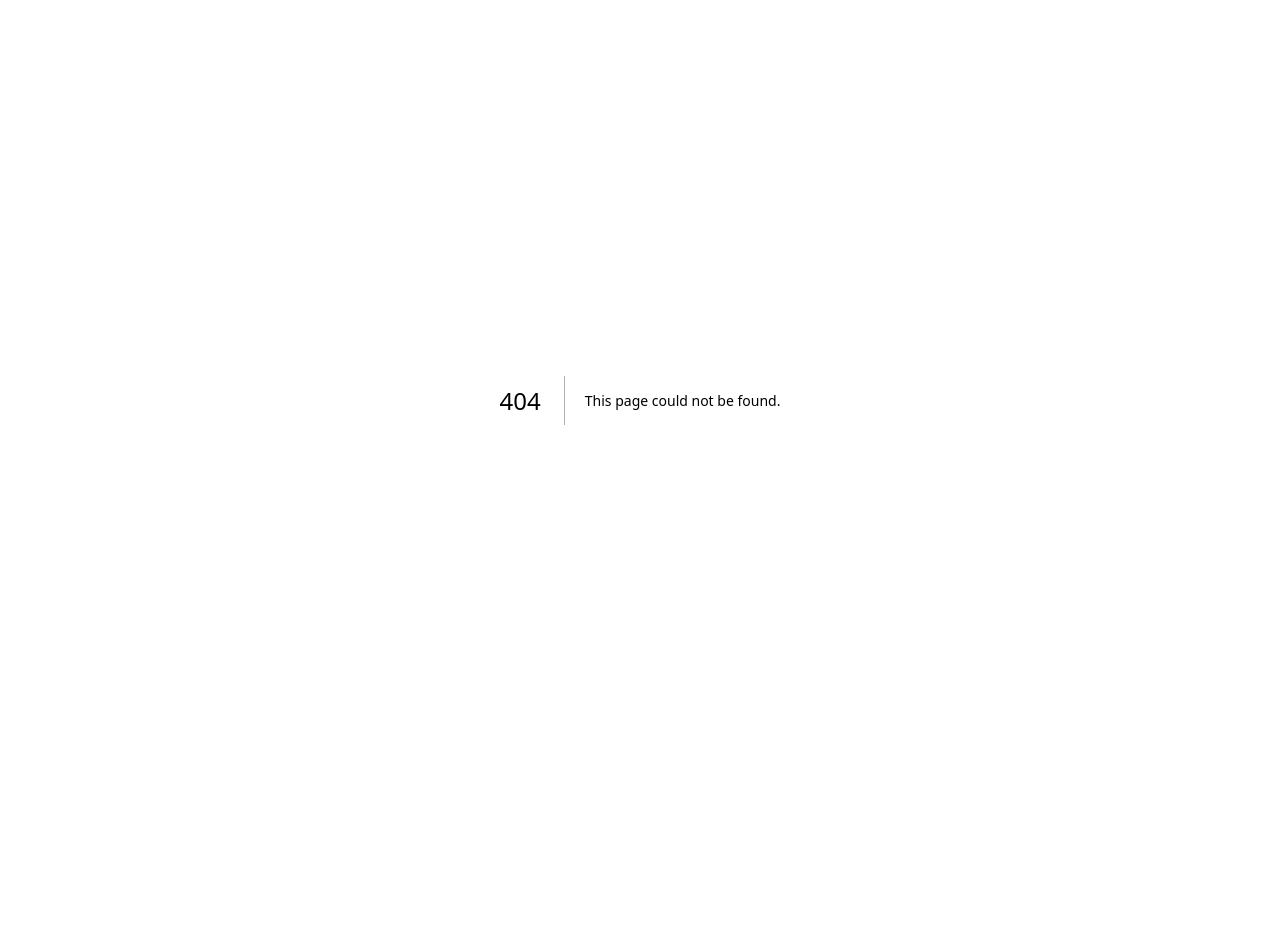
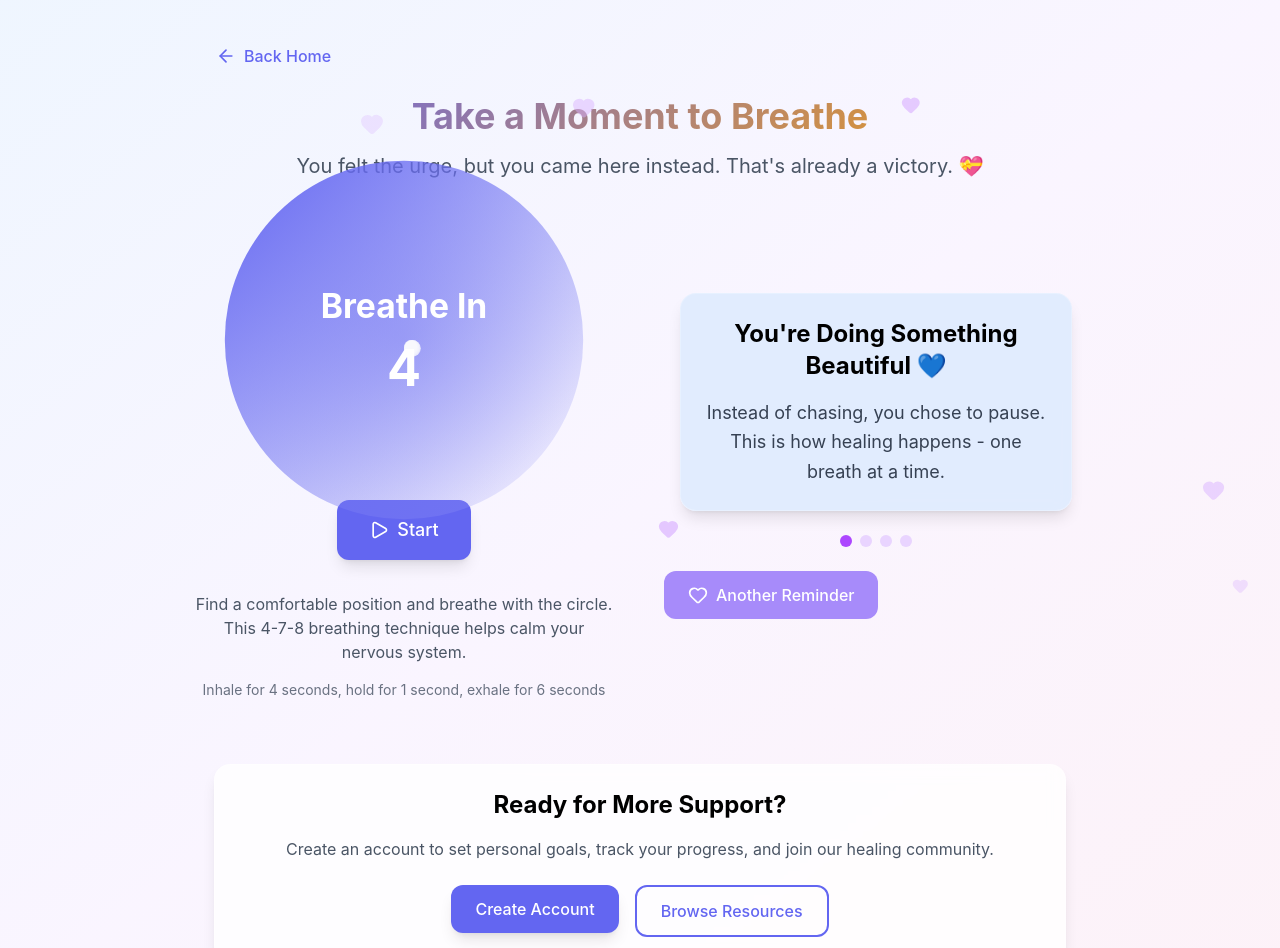
Before and after one commit to Josekariz/nochase, a Next.js app: page /breathe in a window 1280 px wide. Before the commit this address had no page. Shown: the top 948 px of the page. Before the commit the page ends 800 px from the top, so only its background shows below. Built offline with nearby package versions, Linux system fonts and the light colour scheme.

Commit message:
add BreathePage component with breathing exercises and supportive messages

```diff
--- /dev/null
+++ b/app/breathe/page.tsx
@@ -0,0 +1,171 @@
+'use client'
+
+import { useState } from 'react'
+import { motion } from 'framer-motion'
+import { ArrowLeft, Heart } from 'lucide-react'
+import Link from 'next/link'
+import BreathingCircle from '../../components/BreathingCircle'
+import Card from '../../components/ui/Card'
+import Button from '../../components/ui/Button'
+
+const supportiveMessages = [
+  {
+    title: "You're Doing Something Beautiful 💙",
+    message: "Instead of chasing, you chose to pause. This is how healing happens - one breath at a time.",
+    variant: "blue"
+  },
+  {
+    title: "This Feeling Will Pass 🌸",
+    message: "The urge to reach out is temporary, but the strength you're building right now is permanent.",
+    variant: "pink"
+  },
+  {
+    title: "You Are Worthy of Secure Love 💜",
+    message: "Love that requires chasing isn't the love you deserve. You're learning to love yourself first.",
+    variant: "purple"
+  },
+  {
+    title: "Your Growth is Beautiful ✨",
+    message: "Each time you resist the urge to chase, you're rewiring your brain for healthier relationships.",
+    variant: "mint"
+  }
+]
+
+export default function BreathePage() {
+  const [currentMessage, setCurrentMessage] = useState(0)
+
+  return (
+    <div className="min-h-screen bg-gradient-to-br from-blue-50 via-purple-50 to-pink-50 px-4 py-8">
+      {/* Header */}
+      <div className="max-w-4xl mx-auto mb-8">
+        <Link href="/">
+          <Button variant="ghost" className="mb-4">
+            <ArrowLeft size={20} />
+            Back Home
+          </Button>
+        </Link>
+
+        <motion.div
+          initial={{ opacity: 0, y: 20 }}
+          animate={{ opacity: 1, y: 0 }}
+          className="text-center"
+        >
+          <h1 className="text-4xl font-bold gradient-text mb-4">
+            Take a Moment to Breathe
+          </h1>
+          <p className="text-xl text-gray-600">
+            You felt the urge, but you came here instead. That's already a victory. 💝
+          </p>
+        </motion.div>
+      </div>
+
+      {/* Main Content */}
+      <div className="max-w-4xl mx-auto">
+        <div className="grid lg:grid-cols-2 gap-12 items-center">
+          {/* Breathing Exercise */}
+          <motion.div
+            initial={{ opacity: 0, x: -50 }}
+            animate={{ opacity: 1, x: 0 }}
+            transition={{ delay: 0.3 }}
+            className="order-2 lg:order-1"
+          >
+            <BreathingCircle className="w-full" />
+          </motion.div>
+
+          {/* Supportive Messages */}
+          <motion.div
+            initial={{ opacity: 0, x: 50 }}
+            animate={{ opacity: 1, x: 0 }}
+            transition={{ delay: 0.5 }}
+            className="order-1 lg:order-2"
+          >
+            <Card variant={supportiveMessages[currentMessage].variant as any} className="mb-6">
+              <div className="text-center">
+                <h3 className="text-2xl font-bold mb-4">
+                  {supportiveMessages[currentMessage].title}
+                </h3>
+                <p className="text-lg text-gray-700 leading-relaxed">
+                  {supportiveMessages[currentMessage].message}
+                </p>
+              </div>
+            </Card>
+
+            {/* Message Navigation */}
+            <div className="flex justify-center gap-2 mb-6">
+              {supportiveMessages.map((_, index) => (
+                <button
+                  key={index}
+                  className={`w-3 h-3 rounded-full transition-all ${
+                    currentMessage === index ? 'bg-purple-500' : 'bg-purple-200'
+                  }`}
+                  onClick={() => setCurrentMessage(index)}
+                />
+              ))}
+            </div>
+
+            <div className="text-center">
+              <Button
+                variant="secondary"
+                onClick={() => setCurrentMessage((prev) => (prev + 1) % supportiveMessages.length)}
+                className="mb-4"
+              >
+                <Heart size={20} />
+                Another Reminder
+              </Button>
+            </div>
+          </motion.div>
+        </div>
+
+        {/* Additional Support */}
+        <motion.div
+          initial={{ opacity: 0, y: 30 }}
+          animate={{ opacity: 1, y: 0 }}
+          transition={{ delay: 0.7 }}
+          className="mt-16 text-center"
+        >
+          <Card variant="default" className="max-w-2xl mx-auto">
+            <h3 className="text-2xl font-bold mb-4">Ready for More Support?</h3>
+            <p className="text-gray-600 mb-6">
+              Create an account to set personal goals, track your progress, and join our healing community.
+            </p>
+            <div className="flex flex-col sm:flex-row gap-4 justify-center">
+              <Link href="/auth">
+                <Button variant="primary">Create Account</Button>
+              </Link>
+              <Link href="/resources">
+                <Button variant="outline">Browse Resources</Button>
+              </Link>
+            </div>
+          </Card>
+        </motion.div>
+      </div>
+
+      {/* Floating Animations */}
+      {[...Array(6)].map((_, i) => (
+        <motion.div
+          key={i}
+          className="fixed pointer-events-none"
+          style={{
+            top: `${Math.random() * 100}%`,
+            left: `${Math.random() * 100}%`,
+          }}
+          animate={{
+            y: [0, -20, 0],
+            opacity: [0.3, 0.7, 0.3],
+          }}
+          transition={{
+            duration: 3 + Math.random() * 2,
+            repeat: Infinity,
+            delay: Math.random() * 2,
+          }}
+        >
+          <Heart
+            size={16 + Math.random() * 8}
+            className="text-purple-300"
+            fill="currentColor"
+          />
+        </motion.div>
+      ))}
+    </div>
+  )
+}
```
